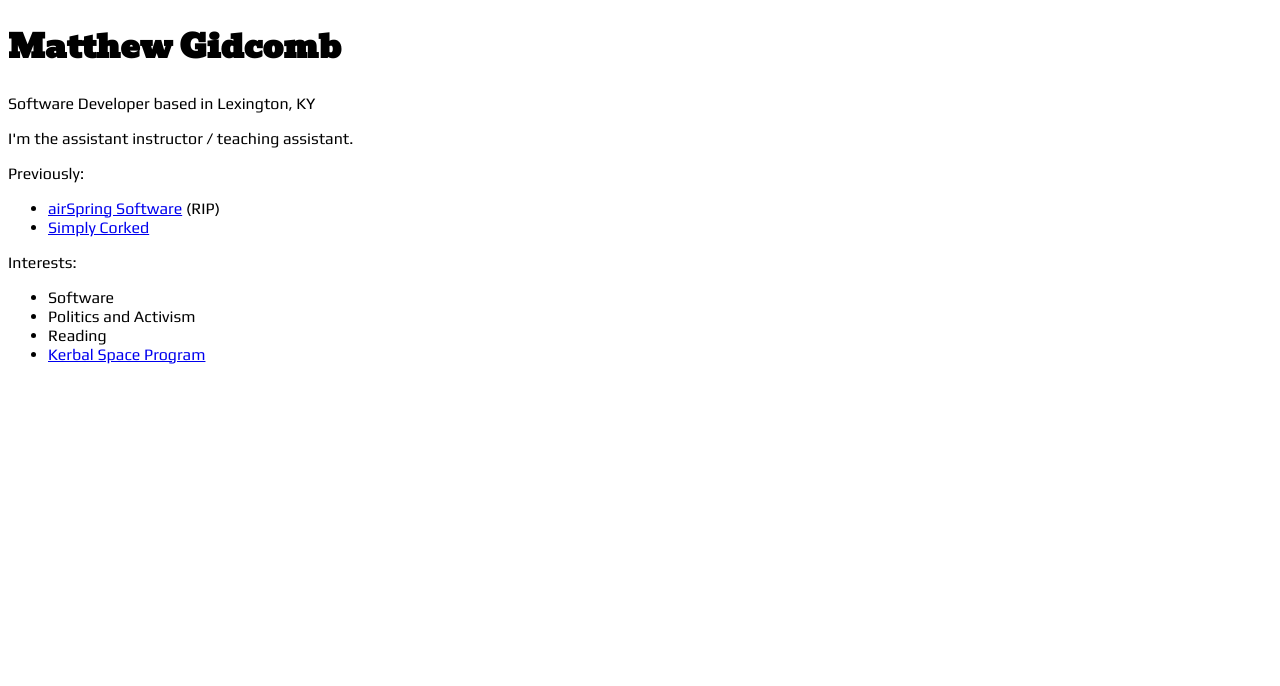
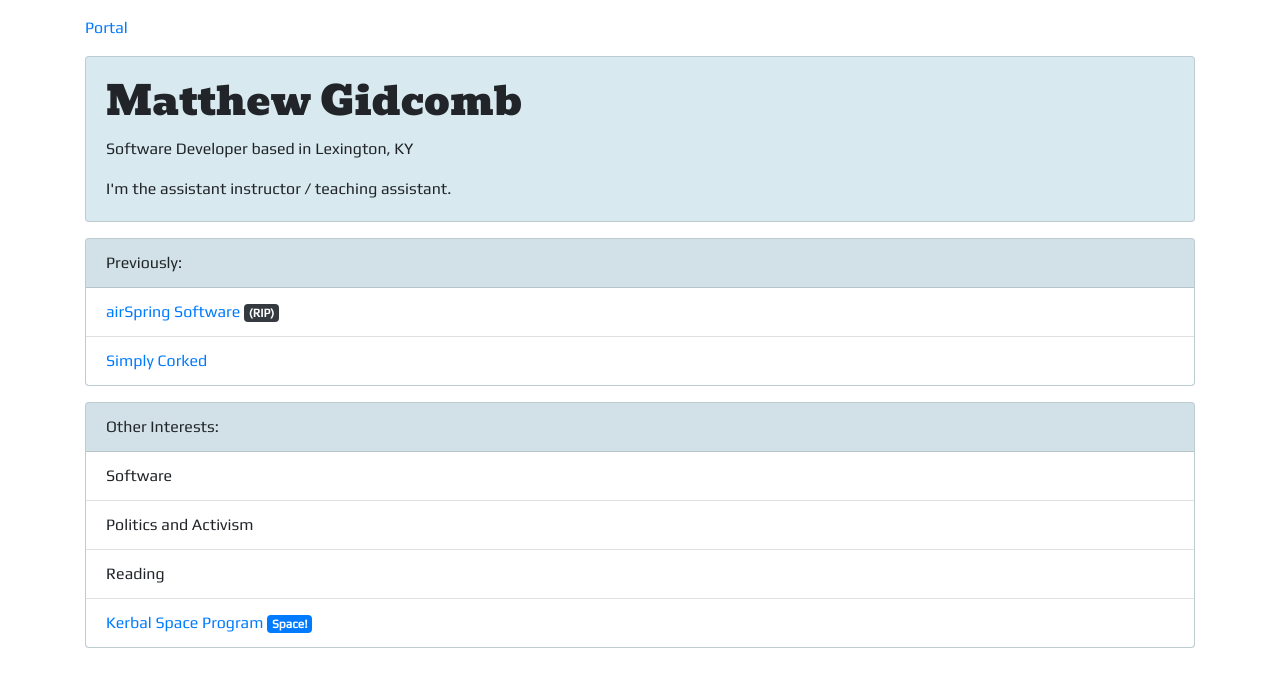
Before and after one commit to emberborja/portal, a plain HTML site: page app/people/matthew.html in a window 1280 px wide. Drawn offline with nearby package versions, Linux system fonts and the light colour scheme.

Commit message:
Update page for TA
-Adds Bootstrap with custom overrides
-Converts custom content classes to Bootstrap cards
-Adds badges to a few list items

```diff
--- a/app/people/matthew.html
+++ b/app/people/matthew.html
@@ -1,31 +1,46 @@
 <!DOCTYPE html>
-<html>
+<html lang="en">
     <head>
         <title>Matthew Gidcomb</title>
-        <link href="https://fonts.googleapis.com/css?family=Bevan|Play" rel="stylesheet">
-        <link rel="stylesheet" href="../css/main.css" type="text/css">
+        <meta name="viewport" content="width=device-width, initial-scale=1, shrink-to-fit=no">
+        <link rel="stylesheet" href="https://stackpath.bootstrapcdn.com/bootstrap/4.1.1/css/bootstrap.min.css" integrity="sha384-WskhaSGFgHYWDcbwN70/dfYBj47jz9qbsMId/iRN3ewGhXQFZCSftd1LZCfmhktB" crossorigin="anonymous">
+        <link rel="stylesheet" type="text/css" href="../css/main.css">
     </head>
-    <body>
+    <body class="container">
 
-        <div class="content-block">
-            <h1>Matthew Gidcomb</h1>
-            <p>Software Developer based in Lexington, KY</p>
+        <div class="my-3"><a href="../index.html">Portal</a></div>
+
+        <div class="card rounded mb-3">
+            <div class="card-body">
+                <h1 class="card-title">Matthew Gidcomb</h1>
+                <p class="card-text">Software Developer based in Lexington, KY</p>
+                <p class="card-text">I'm the assistant instructor / teaching assistant.</p>
+            </div>
         </div>
-        <div class="content-block">
-            <p>I'm the assistant instructor / teaching assistant.</p>
-            <p>Previously:</p>
-            <ul>
-                <li><a href="https://airspringsoftware.com/">airSpring Software</a> (RIP)</li>
-                <li><a href="http://www.simplycorked.com/">Simply Corked</a></li>
+        <div class="card rounded mb-3">
+            <div class="card-header">
+                Previously:
+            </div>
+            <ul class="list-group list-group-flush">
+                <li class="list-group-item">
+                    <a href="https://airspringsoftware.com/">airSpring Software</a>
+                    <span class="badge badge-dark">(RIP)</span>
+                </li>
+                <li class="list-group-item"><a href="http://www.simplycorked.com/">Simply Corked</a></li>
             </ul>
         </div>
-        <div class="content-block">
-            <p>Interests:</p>
-            <ul>
-                <li>Software</li>
-                <li>Politics and Activism</li>
-                <li>Reading</li>
-                <li><a href="https://www.kerbalspaceprogram.com/">Kerbal Space Program</a></li>
+        <div class="card rounded mb-3">
+            <div class="card-header">
+                Other Interests:
+            </div>
+            <ul class="list-group list-group-flush">
+                <li class="list-group-item">Software</li>
+                <li class="list-group-item">Politics and Activism</li>
+                <li class="list-group-item">Reading</li>
+                <li class="list-group-item">
+                    <a href="https://www.kerbalspaceprogram.com/">Kerbal Space Program</a>
+                    <span class="badge badge-primary">Space!</span>
+                </li>
             </ul>
         </div>
 
```
